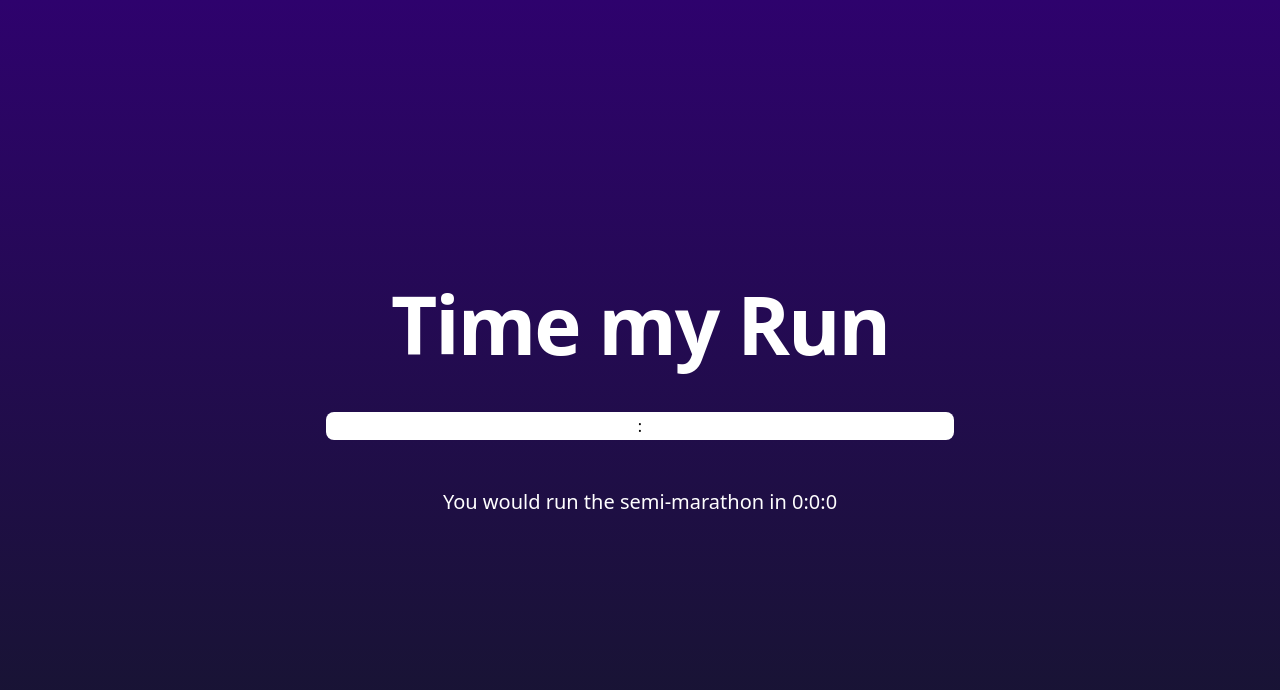
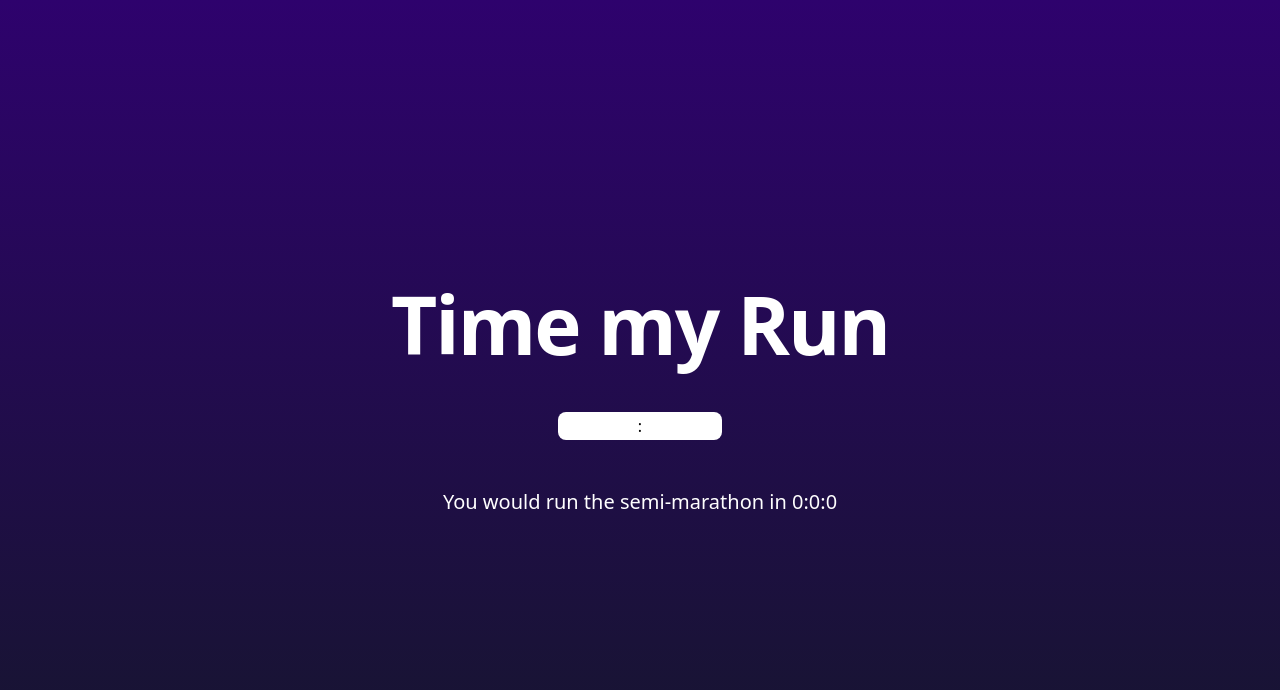
Before and after one commit to ndgdl/timemyrun, a Next.js app: page / in a window 1280 px wide. Shown: the top 690 px of the page. Built offline with nearby package versions, Linux system fonts and the light colour scheme.

Commit message:
feat(TimeInputs): improve style

```diff
--- a/src/pages/index.tsx
+++ b/src/pages/index.tsx
@@ -26,9 +26,9 @@ const Home: NextPage = () => {
             Time my Run
           </h1>
           <div className="flex items-center justify-center rounded-lg bg-white">
-            <TimeInput setTime={setMins} className="text-xl" />
+            <TimeInput setTime={setMins} className="w-20 text-center text-xl" />
             <span>:</span>
-            <TimeInput setTime={setSecs} className="text-xl" />
+            <TimeInput setTime={setSecs} className="w-20 text-center text-xl" />
           </div>
           <div className="text-xl text-white">
             You would run the semi-marathon in{" "}
```
